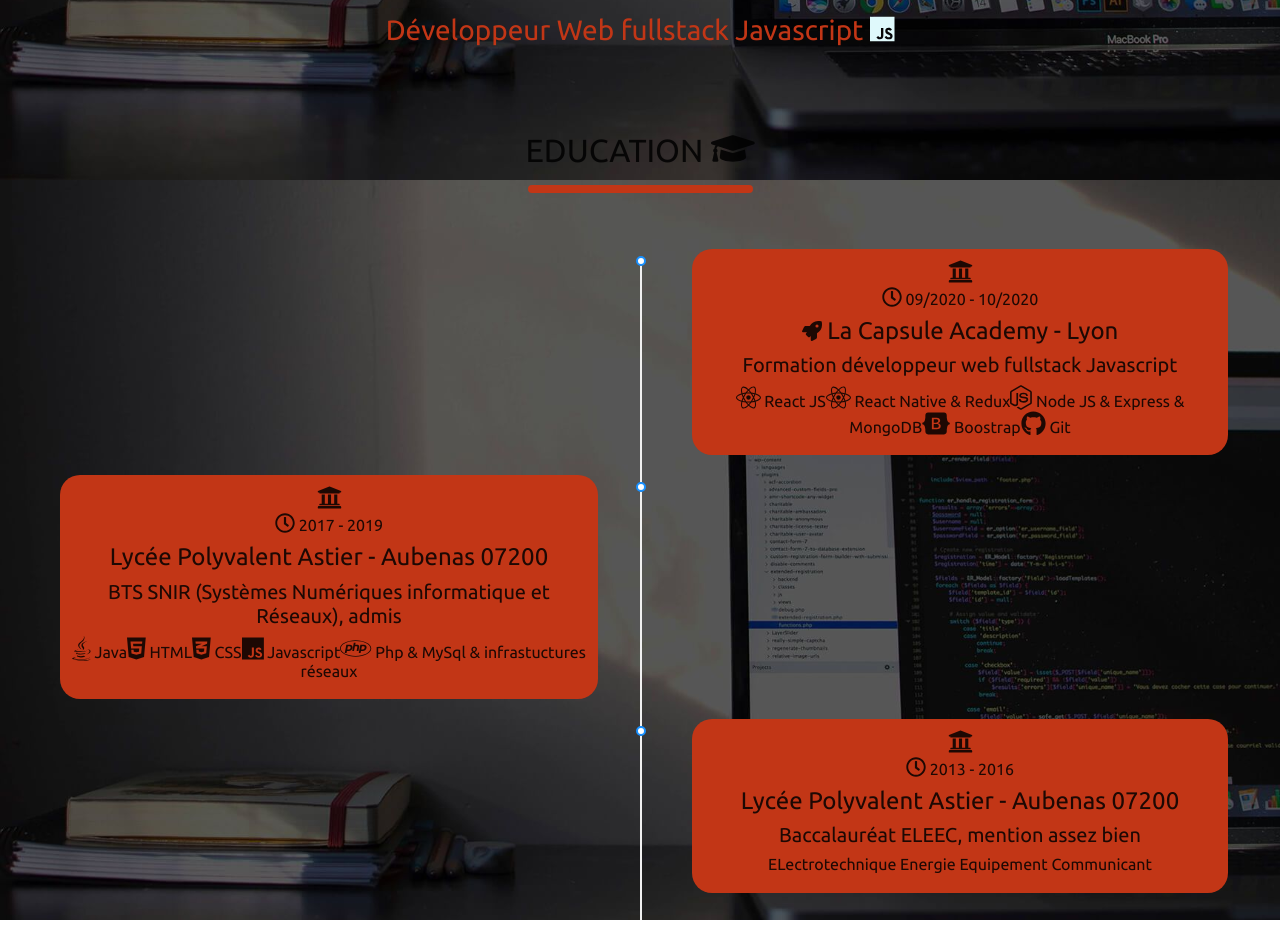
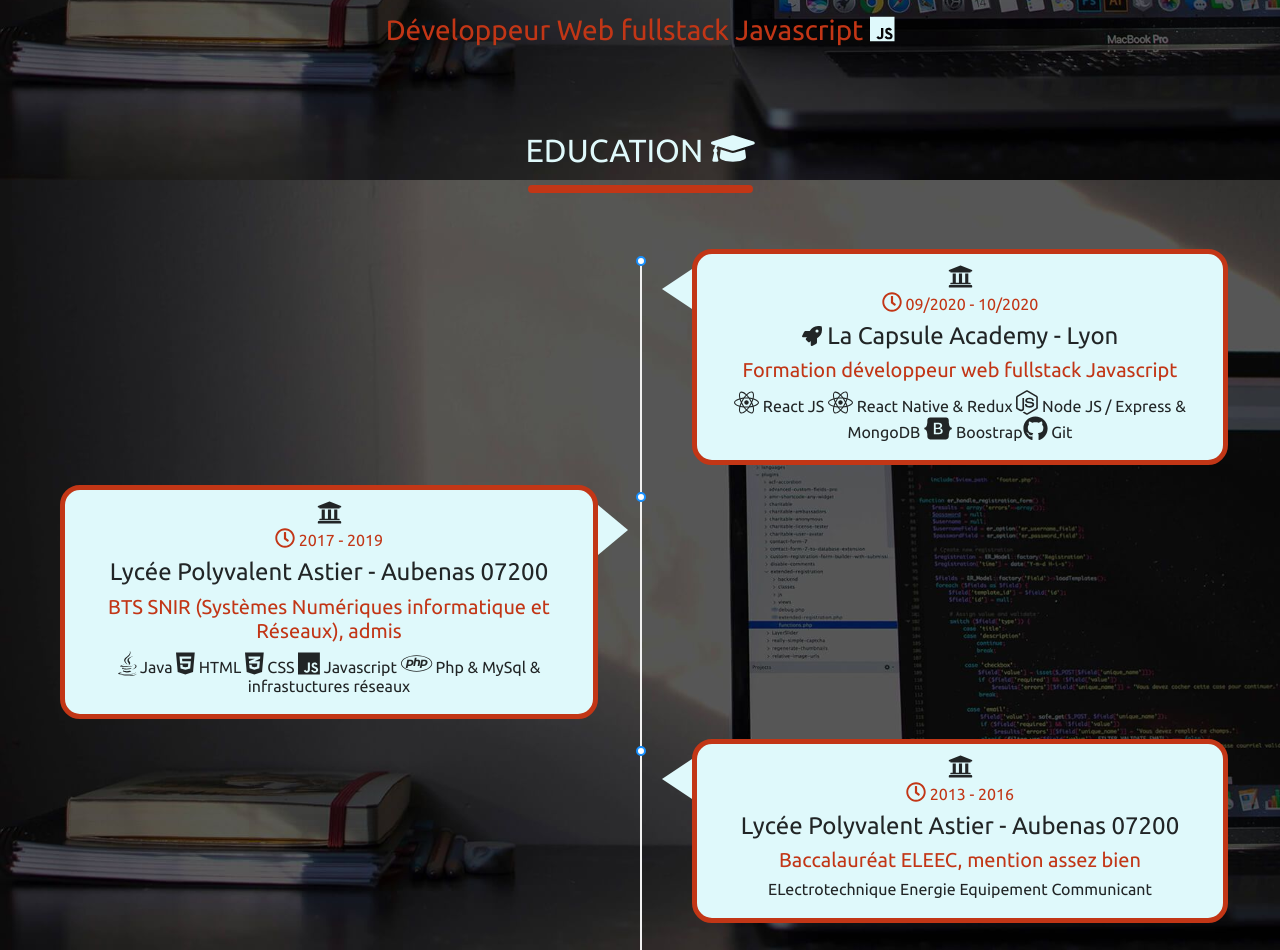
Before and after one commit to ValentinDft/valentinduffet.fr, a React (Create React App) app: page / in a window 1280 px wide. Shown: the part 620-1570 px from the top of the page. Before the commit the page ends 1540 px from the top, so only its background shows below. Built offline with nearby package versions, Linux system fonts and the light colour scheme.

Commit message:
Ajout fleche et bordure des blocks education

```diff
--- a/src/App.css
+++ b/src/App.css
@@ -9,13 +9,48 @@
     background-attachment: fixed;
 }
 
-.block{
+.block-education-right{
     width: auto;
     height: auto;
     text-align: center;
-    background-color: #c23616;
+    background-color: #dff9fb;
     border-radius: 20px;
+    border: 5px solid #c23616;
     margin-right: 30px;
     margin-left: 30px;
     padding: 10px;
 }
+
+.block-education-right::before{
+    content: "";
+    position: fixed;
+    right: 95%;
+    top: 20px;
+    border-top: 20px solid transparent;
+    border-right: 30px solid #dff9fb;
+    border-bottom: 20px solid transparent;
+
+}
+
+.block-education-left{
+    width: auto;
+    height: auto;
+    text-align: center;
+    background-color: #dff9fb;
+    border-radius: 20px;
+    border: 5px solid #c23616;
+    margin-right: 30px;
+    margin-left: 30px;
+    padding: 10px;
+}
+
+.block-education-left::before{
+    content: "";
+    position: fixed;
+    left: 95%;
+    top: 20px;
+    border-top: 25px solid transparent;
+    border-left: 30px solid #dff9fb;
+    border-bottom: 25px solid transparent;
+
+}
--- a/src/components/Education.js
+++ b/src/components/Education.js
@@ -25,7 +25,7 @@
         <Container fluid={true} style={{marginTop: "5%"}}>
             <Row>
                 <Col>
-                    <h2 style={{textAlign: "center", marginTop: "1%", marginBottom: "1%"}}>EDUCATION <FontAwesomeIcon icon={faGraduationCap} style={{textAlign: "center", fontSize: "35px"}}></FontAwesomeIcon></h2>
+                    <h2 style={{textAlign: "center", marginTop: "1%", marginBottom: "1%", color: "#dff9fb"}}>EDUCATION <FontAwesomeIcon icon={faGraduationCap} style={{textAlign: "center", fontSize: "35px"}}></FontAwesomeIcon></h2>
                     <hr style={{borderTop: "8px solid #c23616", borderRadius: "5px", width: "18%", marginBottom: "5%"}}></hr>
                 </Col>
             </Row>
@@ -34,19 +34,16 @@
                     <Timeline mode="alternate">
                         <Col sm="12" md="12" lg="12">
                             <Timeline.Item>
-                                <div data-aos="fade-left">
-                                    <div className="block">
+                                <div data-aos="zoom-in-up" data-aos-duration="1000">
+                                    <div className="block-education-right">
                                         <FontAwesomeIcon icon={faUniversity} style={{fontSize: "25px"}}></FontAwesomeIcon>
-                                        <h6><FontAwesomeIcon icon={faClock} style={{fontSize: "20px"}}></FontAwesomeIcon> 09/2020 - 10/2020</h6>
+                                        <h6 style={{color: "#c23616"}}><FontAwesomeIcon icon={faClock} style={{fontSize: "20px"}}></FontAwesomeIcon> 09/2020 - 10/2020</h6>
                                         <h4><FontAwesomeIcon icon={faRocket} style={{fontSize: "20px"}}></FontAwesomeIcon> La Capsule Academy - Lyon</h4>
-                                        <h5>Formation développeur web fullstack Javascript</h5>
+                                        <h5 style={{color: "#c23616"}}>Formation développeur web fullstack Javascript</h5>
                                         <h6>
-                                            <FontAwesomeIcon icon={faReact} style={{fontSize: "25px"}}></FontAwesomeIcon> React JS
-                                            <FontAwesomeIcon icon={faReact} style={{fontSize: "25px"}}></FontAwesomeIcon> React Native
-                                            & Redux
-                                            <FontAwesomeIcon icon={faNodeJs} style={{fontSize: "25px"}}></FontAwesomeIcon> Node JS
-                                            & Express & MongoDB
-                                            <FontAwesomeIcon icon={faBootstrap} style={{fontSize: "25px"}}></FontAwesomeIcon> Boostrap
+                                            <FontAwesomeIcon icon={faReact} style={{fontSize: "25px"}}></FontAwesomeIcon> React JS <FontAwesomeIcon icon={faReact} style={{fontSize: "25px"}}></FontAwesomeIcon> React Native
+                                            & Redux <FontAwesomeIcon icon={faNodeJs} style={{fontSize: "25px"}}></FontAwesomeIcon> Node JS
+                                            / Express & MongoDB <FontAwesomeIcon icon={faBootstrap} style={{fontSize: "25px"}}></FontAwesomeIcon> Boostrap
                                             <FontAwesomeIcon icon={faGithub} style={{fontSize: "25px"}}></FontAwesomeIcon> Git
                                         </h6>
                                     </div>
@@ -55,20 +52,16 @@
                         </Col>
                         <Col sm="12" md="12" lg="12">
                             <Timeline.Item>
-                                <div data-aos="fade-right">
-                                    <div className="block">
+                                <div data-aos="zoom-in-up" data-aos-duration="1500">
+                                    <div className="block-education-left">
                                         <FontAwesomeIcon icon={faUniversity} style={{fontSize: "25px"}}></FontAwesomeIcon>
-                                        <h6>
+                                        <h6 style={{color: "#c23616"}}>
                                             <FontAwesomeIcon icon={faClock} style={{fontSize: "20px"}}></FontAwesomeIcon> 2017 - 2019
                                         </h6>
                                         <h4>Lycée Polyvalent Astier - Aubenas 07200</h4>
-                                        <h5>BTS SNIR (Systèmes Numériques informatique et Réseaux), admis</h5>
+                                        <h5 style={{color: "#c23616"}}>BTS SNIR (Systèmes Numériques informatique et Réseaux), admis</h5>
                                         <h6>
-                                            <FontAwesomeIcon icon={faJava} style={{fontSize: "25px"}}></FontAwesomeIcon> Java
-                                            <FontAwesomeIcon icon={faHtml5} style={{fontSize: "25px"}}></FontAwesomeIcon> HTML
-                                            <FontAwesomeIcon icon={faCss3Alt} style={{fontSize: "25px"}}></FontAwesomeIcon> CSS
-                                            <FontAwesomeIcon icon={faJs} style={{fontSize: "25px"}}></FontAwesomeIcon> Javascript
-                                            <FontAwesomeIcon icon={faPhp} style={{fontSize: "25px"}}></FontAwesomeIcon> Php
+                                            <FontAwesomeIcon icon={faJava} style={{fontSize: "25px"}}></FontAwesomeIcon> Java <FontAwesomeIcon icon={faHtml5} style={{fontSize: "25px"}}></FontAwesomeIcon> HTML <FontAwesomeIcon icon={faCss3Alt} style={{fontSize: "25px"}}></FontAwesomeIcon> CSS <FontAwesomeIcon icon={faJs} style={{fontSize: "25px"}}></FontAwesomeIcon> Javascript <FontAwesomeIcon icon={faPhp} style={{fontSize: "25px"}}></FontAwesomeIcon> Php
                                             & MySql & infrastuctures réseaux</h6>
                                     </div>
                                 </div>
@@ -76,12 +69,12 @@
                         </Col>
                         <Col sm="12" md="12" lg="12">
                             <Timeline.Item>
-                                <div data-aos="fade-left">
-                                    <div className="block">
+                                <div data-aos="zoom-in-up" data-aos-duration="1500">
+                                    <div className="block-education-right">
                                         <FontAwesomeIcon icon={faUniversity} style={{fontSize: "25px"}}></FontAwesomeIcon>
-                                        <h6><FontAwesomeIcon icon={faClock} style={{fontSize: "20px"}}></FontAwesomeIcon> 2013 - 2016</h6>
+                                        <h6 style={{color: "#c23616"}}><FontAwesomeIcon icon={faClock} style={{fontSize: "20px"}}></FontAwesomeIcon> 2013 - 2016</h6>
                                         <h4>Lycée Polyvalent Astier - Aubenas 07200</h4>
-                                        <h5>Baccalauréat ELEEC, mention assez bien</h5>
+                                        <h5 style={{color: "#c23616"}}>Baccalauréat ELEEC, mention assez bien</h5>
                                         <h6>ELectrotechnique Energie Equipement Communicant</h6>
                                     </div>
                                 </div>
```
